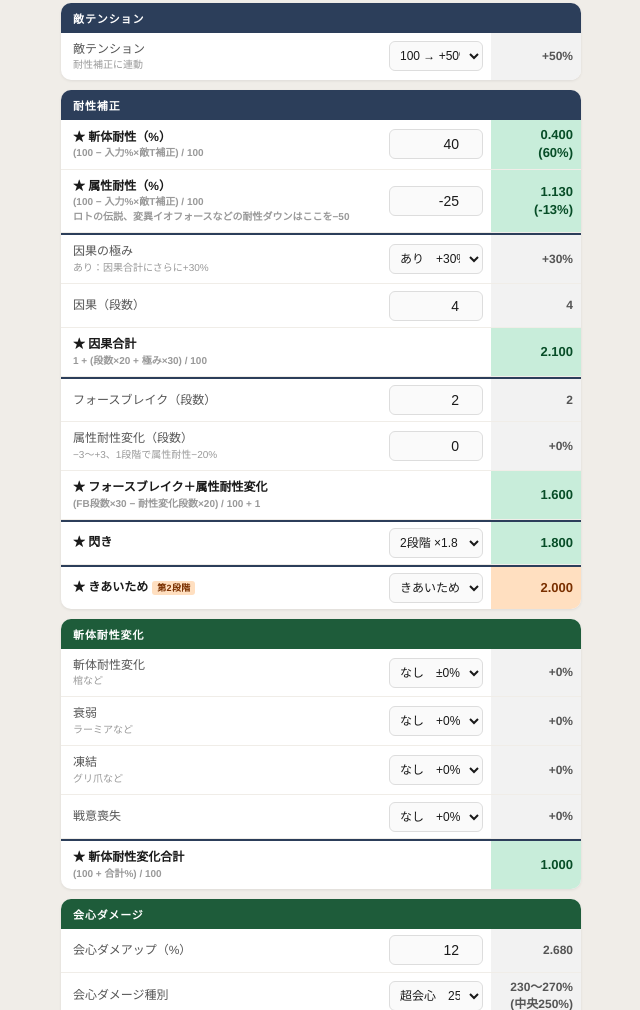
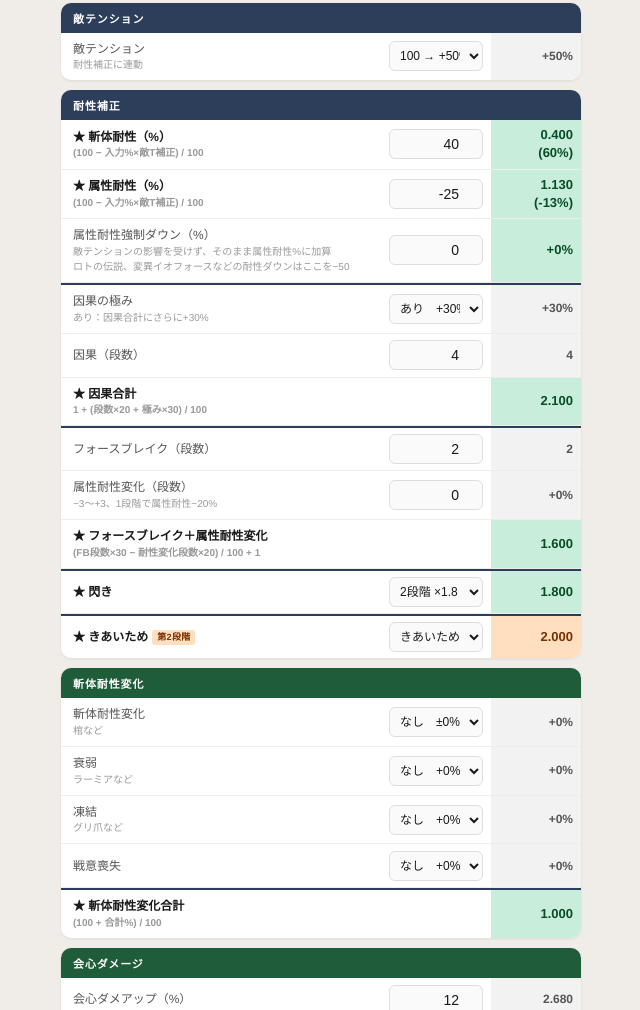
Before and after one commit to AruDqw/dqw-damege-calc, a plain HTML site: page index.html in a window 1280 px wide. Shown: the part 2646-3656 px from the top of the page, without its empty margins (319-959 px from the left). Drawn offline with Linux system fonts and the light colour scheme.

Commit message:
Add files via upload

```diff
--- a/index.html
+++ b/index.html
@@ -941,9 +941,14 @@ body.theme-damage { font-family: 'Helvetica Neue', Arial, sans-serif; background
     <div class="row-result key step1" id="r_resist_slash">—</div>
   </div>
   <div class="row">
-    <div class="row-label star">★ 属性耐性（%）<small>(100 − 入力%×敵T補正) / 100</small><small>ロトの伝説、変異イオフォースなどの耐性ダウンはここを−50</small></div>
+    <div class="row-label star">★ 属性耐性（%）<small>(100 − 入力%×敵T補正) / 100</small></div>
     <div class="row-input"><input type="number" id="resist_attr" value="-25"></div>
     <div class="row-result key step1" id="r_resist_attr">—</div>
+  </div>
+  <div class="row">
+    <div class="row-label">属性耐性強制ダウン（%）<small>敵テンションの影響を受けず、そのまま属性耐性%に加算</small><small>ロトの伝説、変異イオフォースなどの耐性ダウンはここを−50</small></div>
+    <div class="row-input"><input type="number" id="resist_attr_force" value="0"></div>
+    <div class="row-result key step1" id="r_resist_attr_force">—</div>
   </div>
   <div class="row divider" id="row_inga_kiwami">
     <div class="row-label">因果の極み<small>あり：因果合計にさらに+30%</small></div>
@@ -1633,10 +1638,11 @@ function calc() {
 
   const raw_slash = n('resist_slash');
   const raw_attr  = n('resist_attr');
+  const raw_attr_force = n('resist_attr_force'); // 強制ダウン：敵テンションの影響を受けない
   const slash_factor = raw_slash >= 0 ? (100 + enemy_pct) : (100 - enemy_pct);
   const attr_factor  = raw_attr  >= 0 ? (100 + enemy_pct) : (100 - enemy_pct);
   const effective_slash_pct = Math.floor(raw_slash * slash_factor / 100);  // 斬体耐性%：整数切り捨て
-  const effective_attr_pct  = Math.floor(raw_attr  * attr_factor  / 100);  // 属性耐性%：整数切り捨て
+  const effective_attr_pct  = Math.floor(raw_attr  * attr_factor  / 100) + raw_attr_force;  // 属性耐性%：テンション適用分＋強制ダウン（加算）
   const resist_slash = (100 - effective_slash_pct) / 100;
   const resist_attr  = (100 - effective_attr_pct)  / 100;
 
@@ -1750,6 +1756,7 @@ function calc() {
   $('r_E18').textContent = fd(E18);
   $('r_resist_slash').textContent = fd(resist_slash) + '\n(' + effective_slash_pct + '%)';
   $('r_resist_attr').textContent  = fd(resist_attr)  + '\n(' + effective_attr_pct + '%)';
+  $('r_resist_attr_force').textContent = (raw_attr_force >= 0 ? '+' : '') + raw_attr_force + '%';
   $('r_nezetsu').textContent      = '+' + nezetsu_pct + '%';
   $('r_nezetsu_mind').textContent = '+' + nezetsu_mind_pct + '%';
   $('r_keitou_in').textContent = keitou_pct;
@@ -1854,7 +1861,7 @@ const INPUT_IDS = [
   'keitou','meishou',
   'nezetsu','nezetsu_mind',
   'tension_enemy',
-  'resist_slash','resist_attr',
+  'resist_slash','resist_attr','resist_attr_force',
   'inga','inga_kiwami','fbreak','attr_res_change','flash','kiai',
   'slash_res_change','suijaku','freeze','senisosshitsu',
   'crit_up','crit_type','tsukon',
@@ -1984,7 +1991,7 @@ const DEFAULT_VALUES = {
   keitou:'10', meishou:'10',
   nezetsu:'0', nezetsu_mind:'0',
   tension_enemy:'50',
-  resist_slash:'40', resist_attr:'-25',
+  resist_slash:'40', resist_attr:'-25', resist_attr_force:'0',
   inga:'4', inga_kiwami:'1', fbreak:'2', attr_res_change:'0', flash:'1.8', kiai:'2',
   slash_res_change:'0', suijaku:'0', freeze:'0', senisosshitsu:'0',
   crit_up:'12', crit_type:'super', zone_crit:'0', tsukon:'0', nitouryuu:'100',
```
